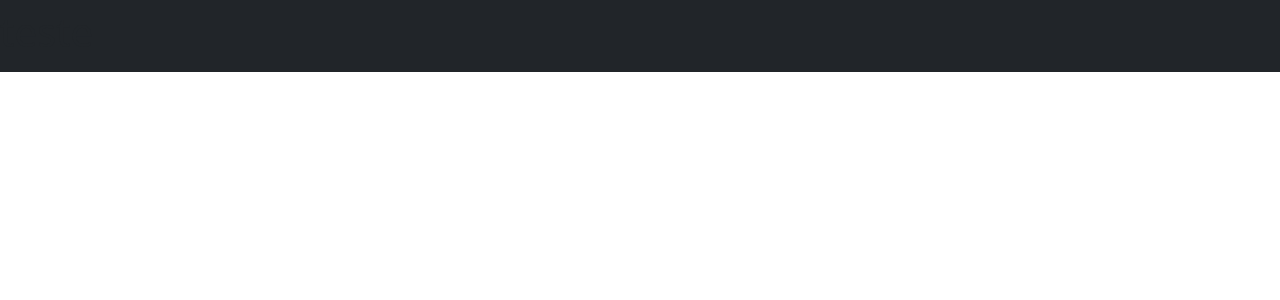
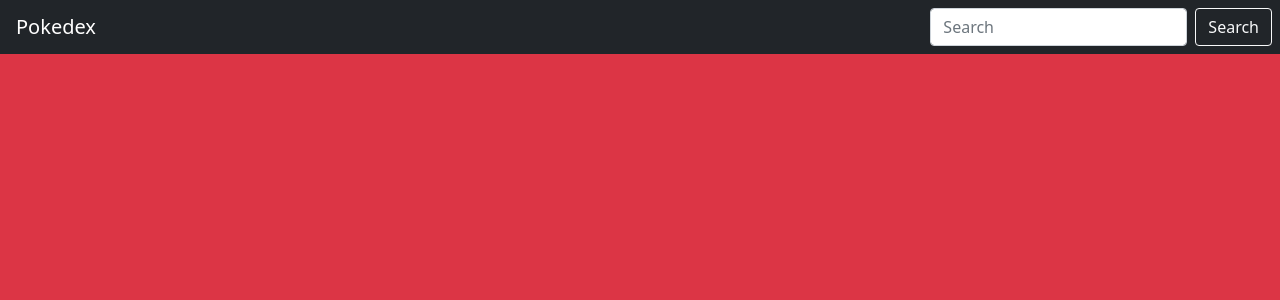
Before and after one commit to mozart-martins/pokedex, a React (Create React App) app: page / in a window 1280 px wide. Shown: the top 300 px of the page. Built offline with nearby package versions, Linux system fonts and the light colour scheme.

Commit message:
Criando os cards de Pokemon

```diff
--- a/package.json
+++ b/package.json
@@ -6,6 +6,7 @@
     "@testing-library/jest-dom": "^5.14.1",
     "@testing-library/react": "^11.2.7",
     "@testing-library/user-event": "^12.8.3",
+    "axios": "^0.21.4",
     "bootstrap": "^5.1.1",
     "react": "^17.0.2",
     "react-dom": "^17.0.2",
--- a/src/App.js
+++ b/src/App.js
@@ -1,8 +1,13 @@
+import { PokemonProvider } from './Components/Context/Context';
 import Navbar from './Components/Layout/Navbar'
+import Section from './Components/Layout/Section'
 
 function App() {
   return (
-    <Navbar />
+    <PokemonProvider>
+      <Navbar />
+      <Section />
+    </PokemonProvider>
   );
 }
 
--- /dev/null
+++ b/src/Components/Context/Context.js
@@ -0,0 +1,24 @@
+import { useState, createContext } from "react";
+import axios from "axios";
+
+export const PokemonContext = createContext();
+
+export const PokemonProvider = (props) => {
+  const [pokemonList, setPokemonList] = useState();
+
+
+  const getPokemonList = async () => {
+    const pokeapi = await axios.get(
+      "https://pokeapi.co/api/v2/pokemon?limit=10&offset=10"
+    );
+    setPokemonList(pokeapi.data.results)
+    console.log(pokemonList)
+  };
+
+
+  return (
+    <PokemonContext.Provider value={[pokemonList, getPokemonList]}>
+      {props.children}
+    </PokemonContext.Provider>
+  );
+};
--- a/src/Components/Layout/Navbar.js
+++ b/src/Components/Layout/Navbar.js
@@ -1,11 +1,34 @@
-
+import { useContext } from "react";
+import { PokemonContext } from "../Context/Context";
 
 const Navbar = () => {
-    return (
-        <nav className='navbar navbar-dark bg-dark'>
-            <h1 className="nabar-brand">teste</h1>
-        </nav>
-    )
-}
+  const [pokemonList, getPokemonList] = useContext(PokemonContext);
 
-export default Navbar
+  const handleSubmit = e => {
+    e.preventDefault()
+    getPokemonList(e.target.search.value)
+  }
+
+  return (
+    <nav className="navbar navbar-dark bg-dark">
+      <h1 className="navbar-brand mb-0 px-3 h1">Pokedex</h1>
+      <form onSubmit={handleSubmit} className="d-flex">
+        <input
+          name="search"
+          className="form-control me-2"
+          type="search"
+          placeholder="Search"
+          aria-label="Search"
+        />
+        <button
+          className="btn btn-outline-light me-2"
+          type="submit"
+        >
+          Search
+        </button>
+      </form>
+    </nav>
+  );
+};
+
+export default Navbar;
--- /dev/null
+++ b/src/Components/Layout/Section.js
@@ -0,0 +1,23 @@
+import { useContext } from "react"
+import { PokemonContext } from "../Context/Context"
+import Pokemon from '../Pokemon/Pokemon'
+
+const sectionStyle = {
+    height: "100vh"
+}
+
+const Section = () => {
+    const [pokemonList, getPokemonList] = useContext(PokemonContext)
+
+    return (
+        <section className="container-fluid bg-danger text-white" style={sectionStyle}>
+            {pokemonList && pokemonList.map(pokemon => (
+                <Pokemon name={pokemon.name} />
+            ))}
+        </section>
+    )
+};
+
+
+
+export default Section
--- /dev/null
+++ b/src/Components/Pokemon/Pokemon.js
@@ -0,0 +1,14 @@
+const pokemonStyle = {
+    "width": "18rem"
+}
+
+const Pokemon = props => {
+    return (
+        <div className="card bg-danger text-white" style={pokemonStyle}>
+            <div className="card-title">{props.name}</div>
+            <div className="card-text"> ??? </div>
+        </div>
+    )
+}
+
+export default Pokemon
```
Also changed, not shown: 1 other file (tests, documents, lock files or other folders).
